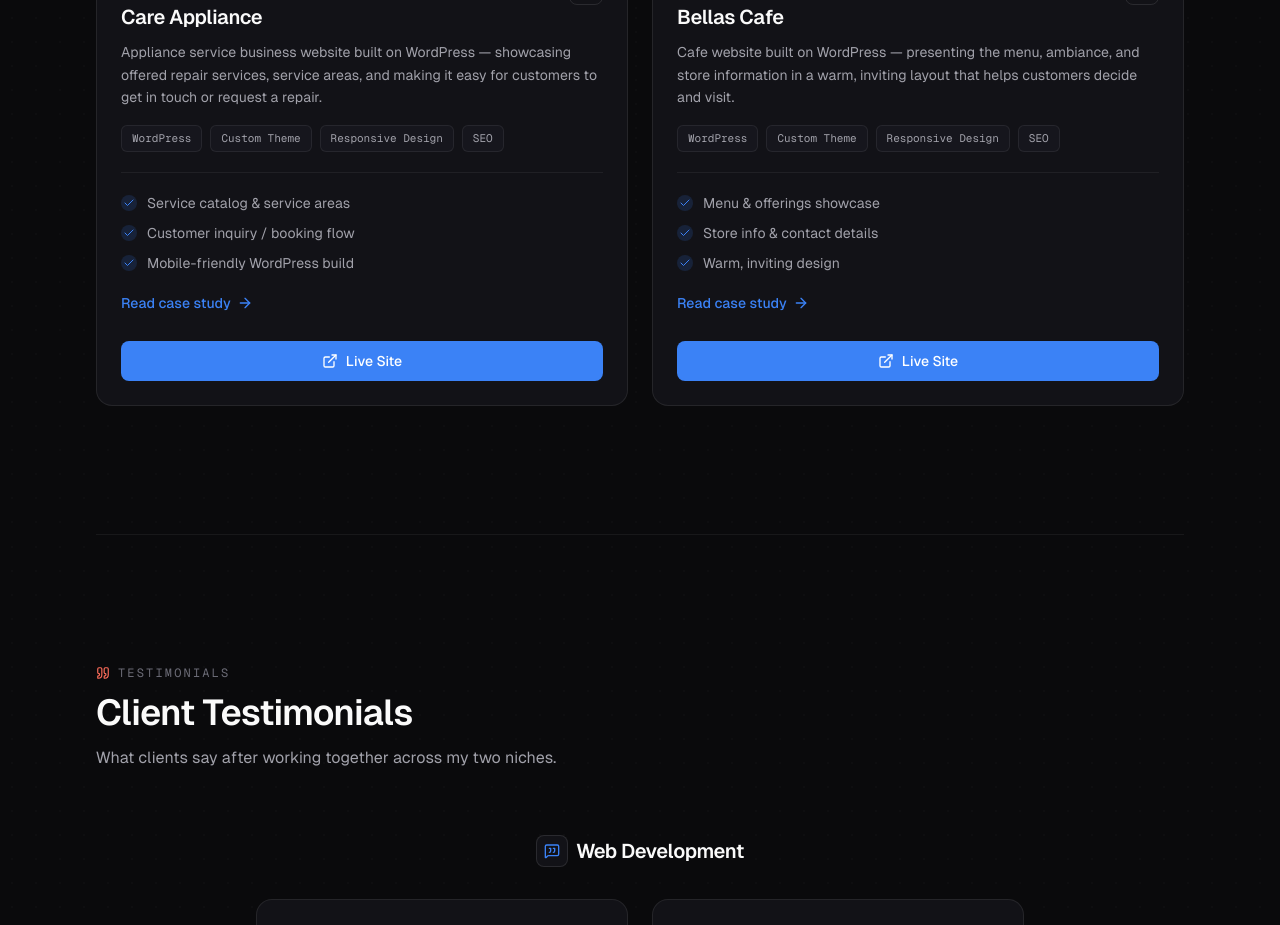
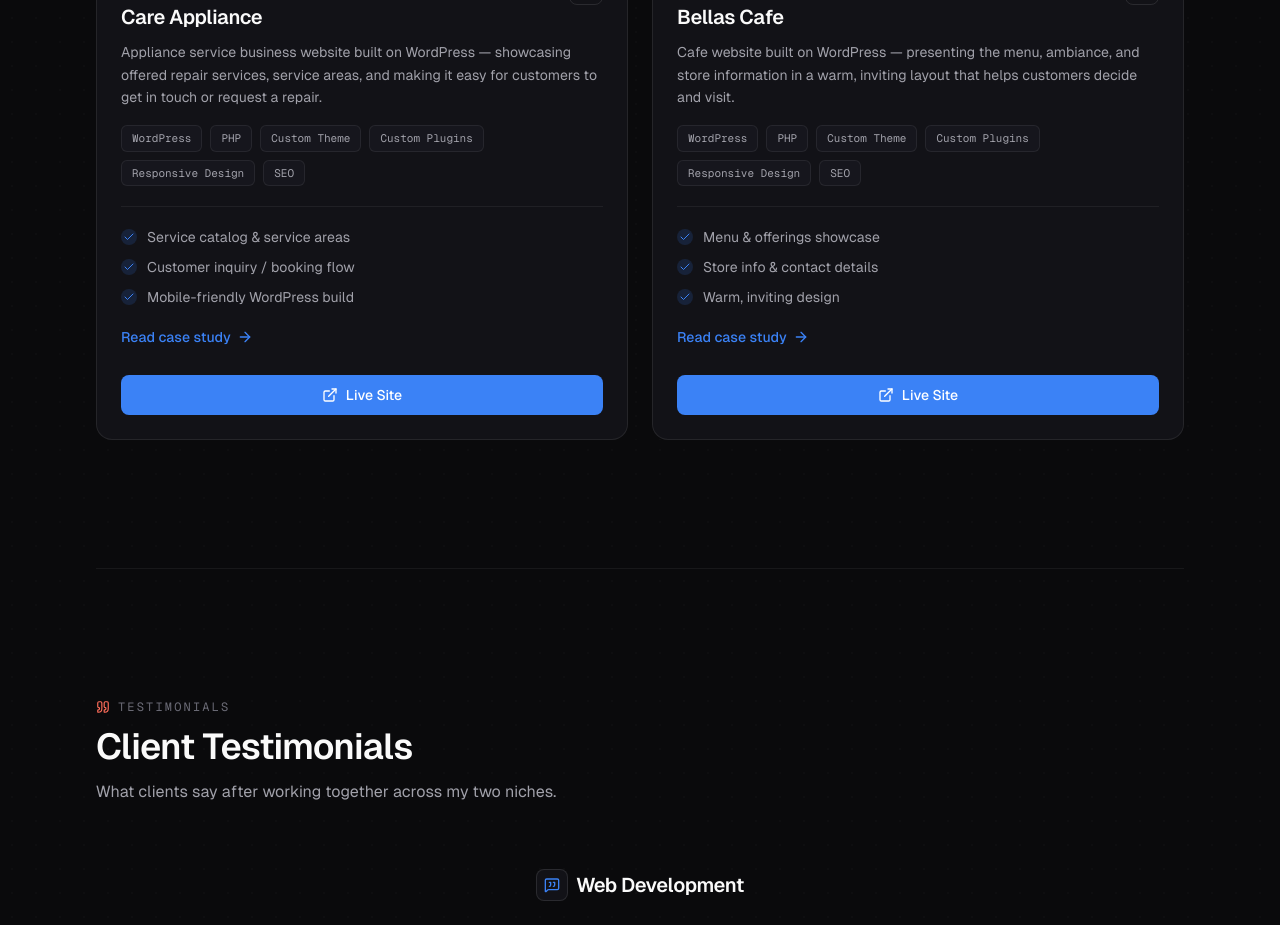
Before and after one commit to 8kshj1jh44/FranzPortfolio, a Next.js app: page / in a window 1280 px wide. Shown: the part 3860-4785 px from the top of the page. Built offline with nearby package versions, Linux system fonts and the light colour scheme; no server answers.

Commit message:
Add PHP and custom plugins to WordPress project stacks

```diff
--- a/data/portfolioData.ts
+++ b/data/portfolioData.ts
@@ -78,7 +78,7 @@ export const WEB_PROJECTS: WebProject[] = [
     description:
       "Appliance service business website built on WordPress — showcasing offered repair services, service areas, and making it easy for customers to get in touch or request a repair.",
     liveUrl: "https://careappliance.gt.tc/",
-    techStack: ["WordPress", "Custom Theme", "Responsive Design", "SEO"],
+    techStack: ["WordPress", "PHP", "Custom Theme", "Custom Plugins", "Responsive Design", "SEO"],
     image: "https://s.wordpress.com/mshots/v1/https%3A%2F%2Fcareappliance.gt.tc%2F?w=1200",
     highlights: [
       "Service catalog & service areas",
@@ -93,7 +93,7 @@ export const WEB_PROJECTS: WebProject[] = [
     description:
       "Cafe website built on WordPress — presenting the menu, ambiance, and store information in a warm, inviting layout that helps customers decide and visit.",
     liveUrl: "https://bellascafe.freedev.app/",
-    techStack: ["WordPress", "Custom Theme", "Responsive Design", "SEO"],
+    techStack: ["WordPress", "PHP", "Custom Theme", "Custom Plugins", "Responsive Design", "SEO"],
     image: "https://s.wordpress.com/mshots/v1/https%3A%2F%2Fbellascafe.freedev.app%2F?w=1200",
     highlights: [
       "Menu & offerings showcase",
```
